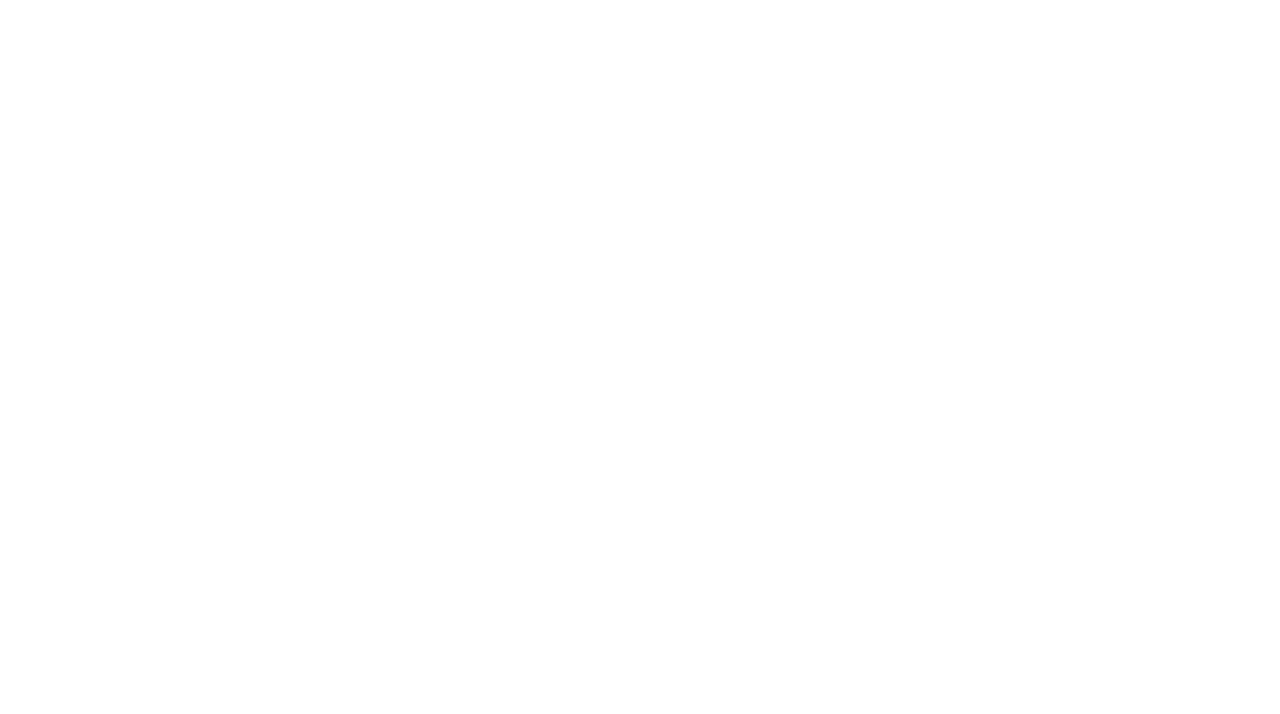
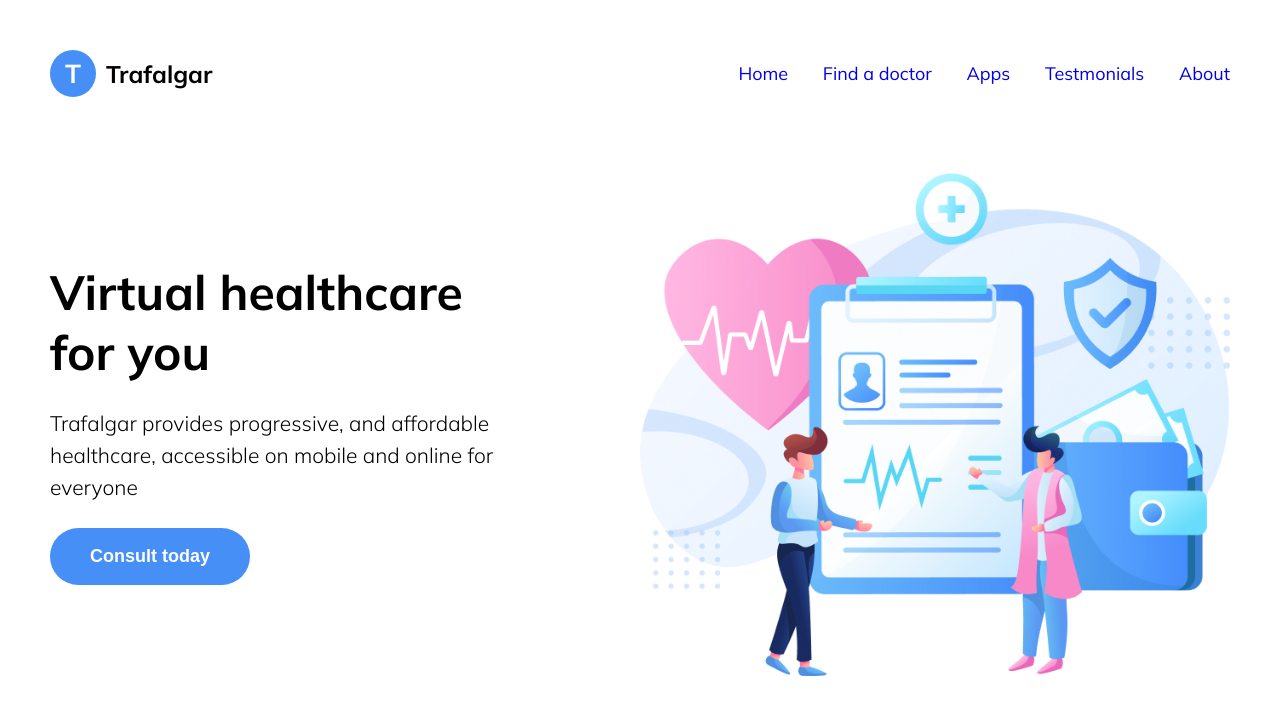
Before and after one commit to prasannakarki77/Trafalgar-Healthcare, a plain HTML site: page index.html in a window 1280 px wide. Drawn offline with Linux system fonts and the light colour scheme.

Commit message:
header and hero section designed

```diff
--- a/SASS/_base.scss
+++ b/SASS/_base.scss
@@ -0,0 +1,26 @@
+@import url("https://fonts.googleapis.com/css2?family=Mulish:wght@300;400;500;600;700;800;900&display=swap");
+
+// VARIABLES
+
+:root {
+  --color-primary: #458ff6;
+  --color-primary-light: #6cbcfc;
+}
+
+html {
+  font-size: 62.5%;
+}
+
+* {
+  box-sizing: border-box;
+  margin: 0;
+  padding: 0;
+}
+
+a {
+  text-decoration: none;
+}
+
+body {
+  font-family: "Mulish", sans-serif;
+}
--- a/SASS/_component.scss
+++ b/SASS/_component.scss
@@ -0,0 +1,92 @@
+//////////////////////////////////////  HEADER  //////////////////////////////////////////////
+
+// lOGO
+
+.logo {
+  font-weight: 700;
+  display: flex;
+  align-items: center;
+
+  &__icon {
+    font-size: 2.6rem;
+    background-color: var(--color-primary);
+    color: #fff;
+    padding: 0.7rem 1.5rem;
+    border-radius: 50%;
+    margin-right: 1rem;
+  }
+
+  &__text {
+    font-size: 2.4rem;
+  }
+}
+
+// NAVIGATION
+
+.nav {
+  font-size: 1.8rem;
+
+  &__list {
+    list-style: none;
+  }
+
+  &__item {
+    display: inline-block;
+    transition: all 0.2s;
+
+    &:not(:last-child) {
+      margin-right: 3rem;
+    }
+
+    &:hover {
+      text-shadow: 1px 0 0 #1f1534;
+    }
+  }
+}
+
+//////////////////////////////////////  HERO  //////////////////////////////////////////////
+
+// DESCRIPTION
+
+.hero {
+  &__desc {
+    width: 40%;
+    & > *:not(:last-child) {
+      margin-bottom: 2.5rem;
+    }
+  }
+
+  &__heading {
+    font-size: 4.8rem;
+    font-weight: 700;
+  }
+
+  &__pic {
+      width: 50%;
+  }
+
+  &__img {
+      width: 100%;
+      height: 100%;
+  }
+}
+
+.text-tertiary {
+  font-size: 2.1rem;
+  font-weight: 300;
+  line-height: 3.2rem;
+}
+
+.btn {
+  padding: 1.8rem 4rem;
+  font-size: 1.8rem;
+  font-weight: 700;
+  border-radius: 55px;
+  outline: none;
+  border: none;
+}
+
+.btn-blue {
+  background-color: var(--color-primary);
+  color: #fff;
+}
--- a/SASS/_layout.scss
+++ b/SASS/_layout.scss
@@ -0,0 +1,23 @@
+.container{
+    padding: 5rem;
+
+    section:not(:last-child){
+        margin-bottom: 7rem;
+    }
+}
+
+.header{
+    display: flex;
+    justify-content: space-between;
+    align-items: center;
+    max-width: 1247px;
+    margin: 0 auto;
+}
+
+.hero{
+    display: flex;
+    justify-content: space-between;
+    align-items: center;
+    max-width: 1247px;
+    margin: 0 auto;
+}
--- a/index.html
+++ b/index.html
@@ -1,15 +1,42 @@
 <!DOCTYPE html>
 <html lang="en">
-<head>
-    <meta charset="UTF-8">
-    <meta http-equiv="X-UA-Compatible" content="IE=edge">
-    <meta name="viewport" content="width=device-width, initial-scale=1.0">
-    <link rel="stylesheet" href="SASS/main.css">
+  <head>
+    <meta charset="UTF-8" />
+    <meta http-equiv="X-UA-Compatible" content="IE=edge" />
+    <meta name="viewport" content="width=device-width, initial-scale=1.0" />
+    <link rel="stylesheet" href="SASS/main.css" />
     <title>Document</title>
-</head>
-<body>
-
-
-
-</body>
+  </head>
+  <body>
+    <div class="container">
+      <section class="header">
+        <div class="logo">
+          <div class="logo__icon">T</div>
+          <span class="logo__text"> Trafalgar </span>
+        </div>
+        <div class="nav">
+          <ul class="nav__list">
+            <li class="nav__item"><a href="#"> Home</a></li>
+            <li class="nav__item"><a href="#"> Find a doctor</a></li>
+            <li class="nav__item"><a href="#"> Apps</a></li>
+            <li class="nav__item"><a href="#"> Testmonials</a></li>
+            <li class="nav__item"><a href="#"> About</a></li>
+          </ul>
+        </div>
+    </section>
+      <section class="hero">
+        <div class="hero__desc">
+          <h1 class="hero__heading">Virtual healthcare for you</h1>
+          <p class="text-tertiary">
+            Trafalgar provides progressive, and affordable healthcare,
+            accessible on mobile and online for everyone
+          </p>
+          <button class="btn btn-blue">Consult today</button>
+        </div>
+        <div class="hero__pic">
+            <img src="images/image1.png" alt="" class="hero__img">
+        </div>
+      </section>
+    </div>
+  </body>
 </html>
```
Also changed, not shown: SASS/main.css, images/image1.png (added), 1 other file.
